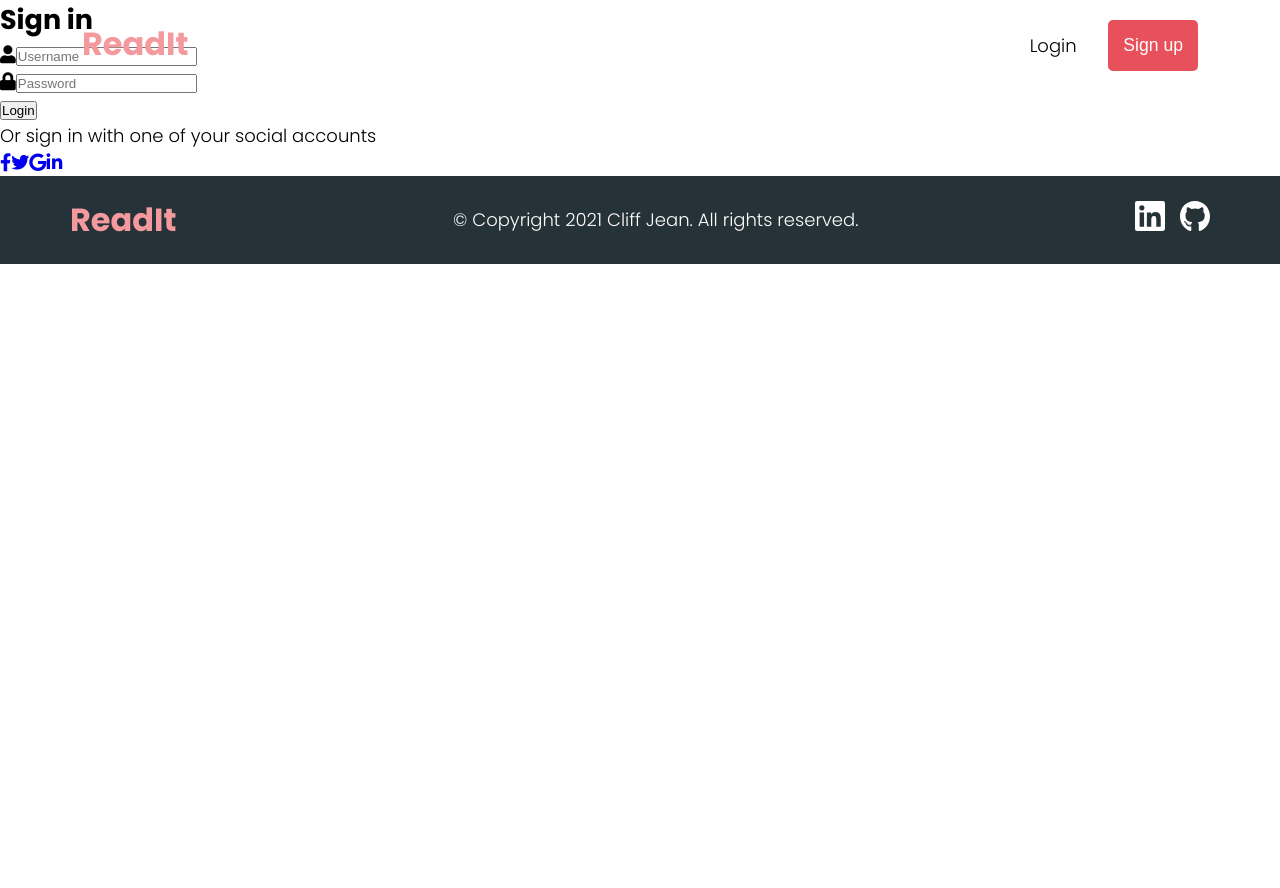
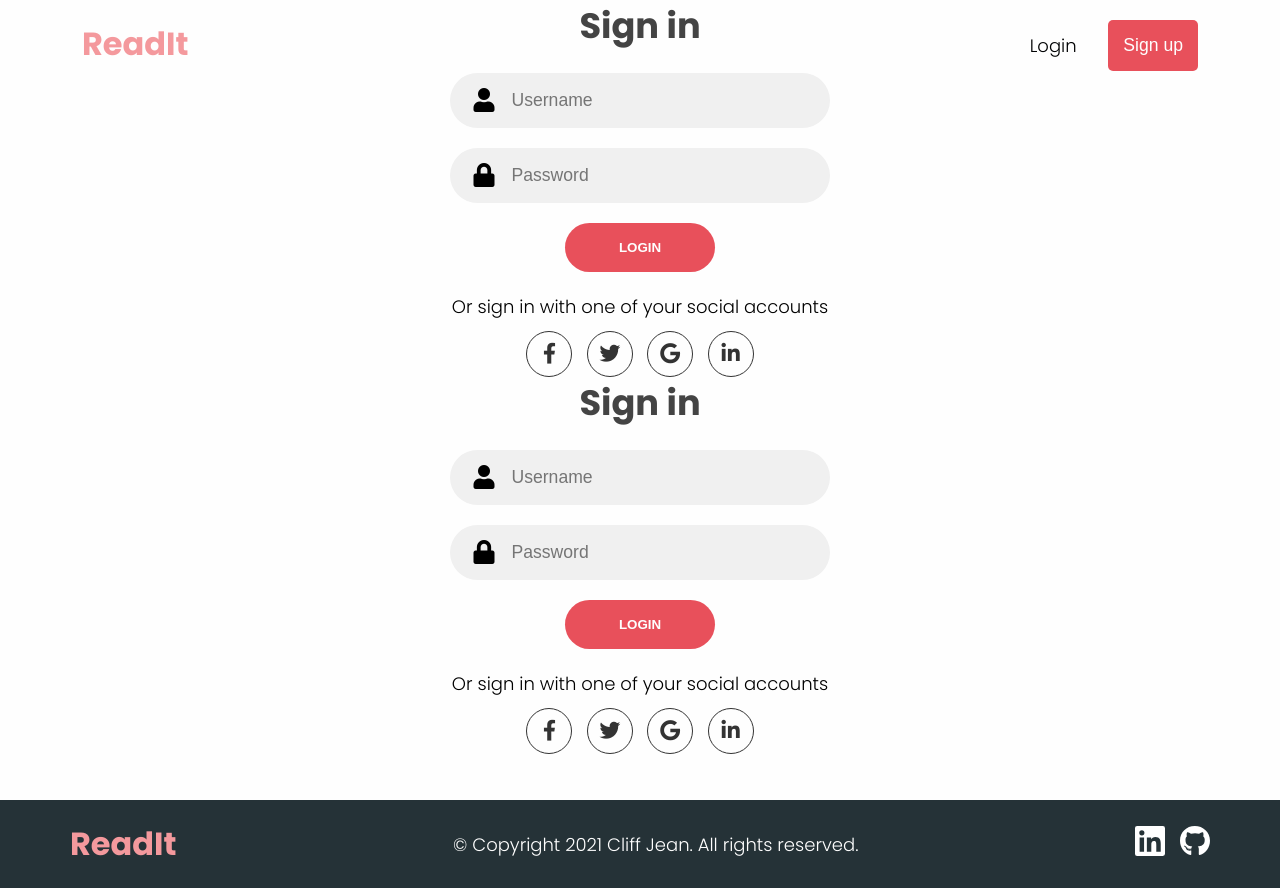
Before and after one commit to cliff-lilly-jean/Readit, a Vue app: page /login in a window 1280 px wide. Before the commit the page ends 800 px from the top, so only its background shows below. Built offline with nearby package versions, Linux system fonts and the light colour scheme.

Commit message:
Continued the design of the lon=gin signup page

```diff
--- a/src/App.vue
+++ b/src/App.vue
@@ -53,6 +53,7 @@ section {
   font-size: 1.1rem;
   background: #e8505b;
   color: #fefefe;
+  transition: all 0.5s;
 }
 
 .button:hover {
--- a/src/components/LandingPage.vue
+++ b/src/components/LandingPage.vue
@@ -37,10 +37,8 @@
           />
           <p class="info__copy">
             <!-- TODO: Add relavent copy -->
-            Lorem, ipsum dolor sit amet consectetur adipisicing elit. Quos quo
-            voluptatem repudiandae nam! Eaque, assumenda itaque non sapiente,
-            voluptates nisi accusamus et provident magnam, ad nostrum ratione
-            molestias dicta praesentium!
+            Books are an item that can be passed along to future generations,
+            allowing them to gain from the knowledge stored inside.
           </p>
         </div>
         <div class="info__card">
@@ -51,10 +49,9 @@
           />
           <p class="info__copy">
             <!-- TODO: Add relavent copy -->
-            Lorem, ipsum dolor sit amet consectetur adipisicing elit. Quos quo
-            voluptatem repudiandae nam! Eaque, assumenda itaque non sapiente,
-            voluptates nisi accusamus et provident magnam, ad nostrum ratione
-            molestias dicta praesentium!
+            Books allow you the opportunity to escape reality for a momment,
+            placing you inside a world foreign and comepletely differnent from
+            the one you're in.
           </p>
         </div>
         <div class="info__card">
@@ -65,10 +62,9 @@
           />
           <p class="info__copy">
             <!-- TODO: Add relavent copy -->
-            Lorem, ipsum dolor sit amet consectetur adipisicing elit. Quos quo
-            voluptatem repudiandae nam! Eaque, assumenda itaque non sapiente,
-            voluptates nisi accusamus et provident magnam, ad nostrum ratione
-            molestias dicta praesentium!
+            Books provide a wealth of knowledge that would otherwise be hidden.
+            The potential for self improvement is greatly increased with the aid
+            of books.
           </p>
         </div>
       </section>
--- a/src/components/LoginAndSignUpPage.vue
+++ b/src/components/LoginAndSignUpPage.vue
@@ -3,6 +3,39 @@
     <Navbar></Navbar>
     <div class="container">
       <div class="forms-container">
+        <!-- Sign In -->
+        <div class="signin-signup">
+          <form action="#" class="sign-in-form">
+            <h2 class="title">Sign in</h2>
+            <div class="input-field">
+              <i class="fas fa-user"></i>
+              <input type="text" placeholder="Username" />
+            </div>
+            <div class="input-field">
+              <i class="fas fa-lock"></i>
+              <input type="password" placeholder="Password" />
+            </div>
+            <input type="submit" class="btn solid" value="Login" />
+            <p class="social-text">
+              Or sign in with one of your social accounts
+            </p>
+            <div class="social-media">
+              <a href="#" class="social-icon">
+                <i class="fab fa-facebook-f"></i>
+              </a>
+              <a href="#" class="social-icon">
+                <i class="fab fa-twitter"></i>
+              </a>
+              <a href="#" class="social-icon">
+                <i class="fab fa-google"></i>
+              </a>
+              <a href="#" class="social-icon">
+                <i class="fab fa-linkedin-in"></i>
+              </a>
+            </div>
+          </form>
+        </div>
+        <!-- Sign Up -->
         <div class="signin-signup">
           <form action="#" class="sign-in-form">
             <h2 class="title">Sign in</h2>
@@ -56,4 +89,122 @@ export default {
 #sign-up {
   position: relative;
 }
+
+.container {
+  position: relative;
+  width: 100%;
+  background-color: #fefefe;
+  min-height: 100vh;
+  overflow: hidden;
+}
+
+.forms-container {
+  position: absolute;
+  width: 100%;
+  height: 100%;
+  top: 0;
+  left: 0;
+}
+
+/* Form Rules */
+
+form {
+  display: flex;
+  flex-direction: column;
+  justify-content: center;
+  align-items: center;
+}
+
+.title {
+  font-size: 2.2rem;
+  margin-bottom: 10px;
+  color: #444;
+}
+
+.input-field {
+  max-width: 380px;
+  width: 100%;
+  height: 55px;
+  background-color: #f0f0f0;
+  margin: 10px 0;
+  border-radius: 55px;
+  display: grid;
+  grid-template-columns: 15% 85%;
+  padding: 0 0.4rem;
+  position: relative;
+}
+
+.input-field i {
+  text-align: center;
+  line-height: 55px;
+  color: 55px;
+  font-size: 1.5rem;
+}
+
+.input-field input {
+  background: none;
+  outline: none;
+  border: none;
+  line-height: 1;
+  font-weight: 600;
+  font-size: 1.1rem;
+  color: #333;
+}
+
+.input-field input:placeholder-shown {
+  color: #aaa;
+  font-weight: 500;
+}
+
+/* Button Rules */
+
+.btn {
+  width: 150px;
+  height: 49px;
+  outline: none;
+  border: none;
+  border-radius: 48px;
+  background-color: #e8505b;
+  color: #fefefe;
+  text-transform: uppercase;
+  font-weight: 600;
+  margin: 10px 0;
+  transition: all 0.5s;
+  cursor: pointer;
+}
+
+.btn:hover {
+  background: #af3a42;
+}
+
+/* Social Media Rules */
+
+.social-text {
+  padding: 0.7rem 0;
+}
+
+.social-media {
+  display: flex;
+  justify-content: center;
+}
+
+.social-icon {
+  height: 46px;
+  width: 46px;
+  border: 1px solid #333;
+  margin: 0 0.45rem;
+  display: flex;
+  justify-content: center;
+  align-items: center;
+  text-decoration: none;
+  color: #333;
+  font-size: 1.3rem;
+  border-radius: 50%;
+  transition: all 0.5s;
+}
+
+.social-icon:hover {
+  color: #e8505b;
+  border-color: #af3a42;
+}
 </style>
--- a/src/components/Navbar.vue
+++ b/src/components/Navbar.vue
@@ -1,4 +1,5 @@
 <template>
+  <!-- TODO: Make the navbar responsinve -->
   <nav id="navigation">
     <div class="navigation__content">
       <div class="navigation__left">
@@ -31,6 +32,7 @@ export default {};
   max-width: 100vw;
   width: 100%;
   padding: 20px;
+  z-index: 10;
 }
 
 .navigation__content {
```
